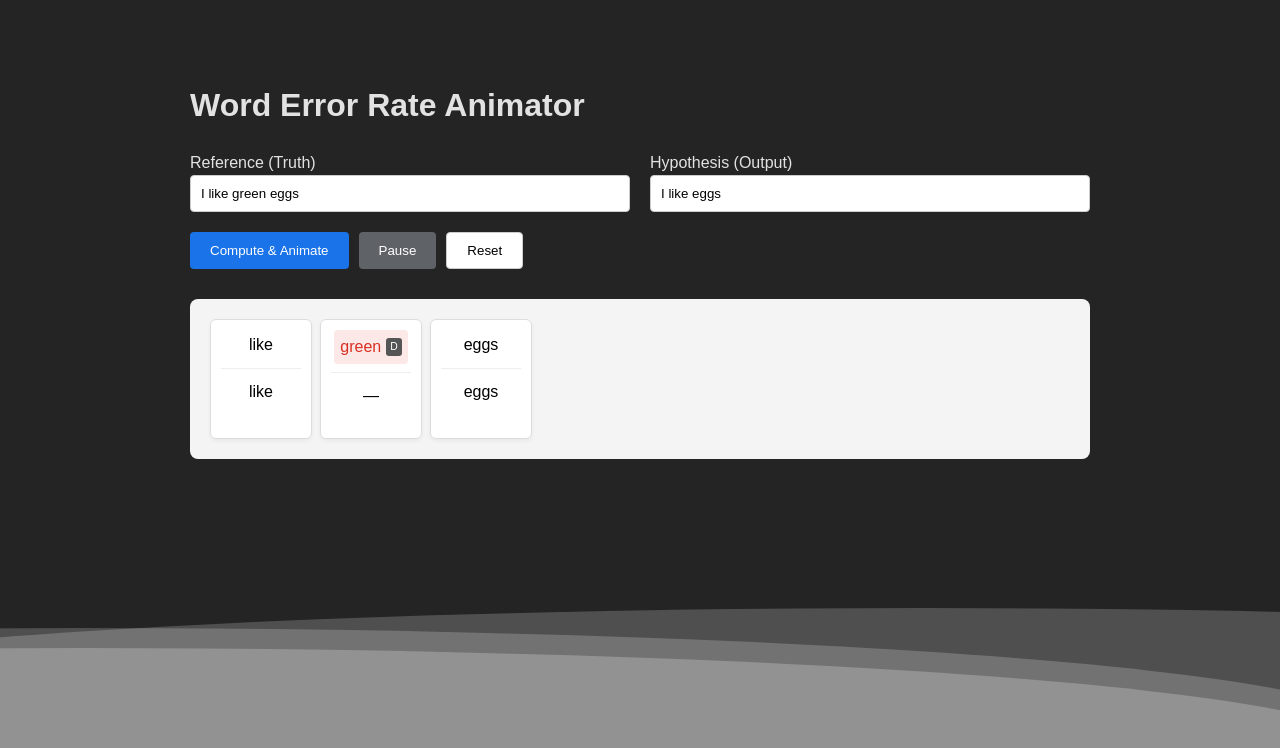
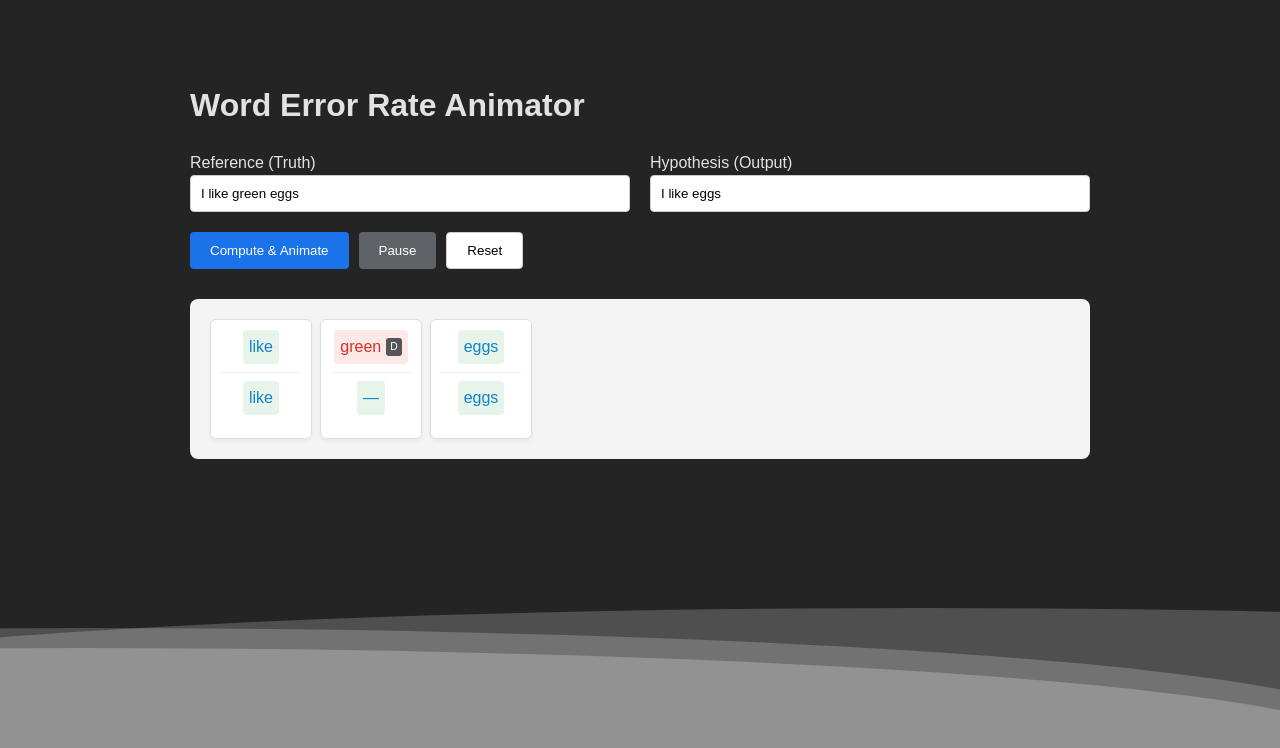
Before and after one commit to afsarzan/WordErrorRate, a React (Vite) app in the folder code/vite-project/: page / in a window 1280 px wide. Both pictures are taken after a click on the button "Compute & Animate". Shown: the top 748 px of the page. Built offline with nearby package versions, Linux system fonts and the light colour scheme.

Commit message:
Chore: Added status for matched box

```diff
--- a/code/vite-project/src/App.tsx
+++ b/code/vite-project/src/App.tsx
@@ -59,14 +59,14 @@ const App = () => {
     setActiveMatrix(dp);
     setCurrentCoord({ i: referenceWords.length, j: hWords.length });
     setIsPaused(false);
-    setIsAnimating(true); // Signal that animation has started
+    setIsAnimating(true);
     setResult(null);
     // Final WER Score
     const editDistance = dp[referenceWords.length][hWords.length];
     setResult((editDistance / referenceWords.length).toFixed(2));
   };
 
-  // --- 2. The Animation Loop (Backtracking) ---
+
   useEffect(() => {
     if (isPaused || !currentCoord || activeMatrix.length === 0) return;
 
@@ -148,12 +148,12 @@ const App = () => {
       <div className="alignment-grid">
         {alignments.map((item, idx) => (
           <div key={idx} className="alignment-column slide-in">
-            <div className={`word ${item.op === 'D' ? 'red' : item.op === 'S' ? 'orange' : ''}`}>
+            <div className={`word ${item.op === 'D' ? 'red badge-box' : item.op === 'S' ? 'orange badge-box' : 'match badge-box'}`}>
               {item.ref} {item.op === 'D' && <span className="badge">D</span>}
               {item.op === 'S' && <span className="badge">S</span>}
             </div>
             <div className="divider"></div>
-            <div className={`word ${item.op === 'I' ? 'add' : item.op === 'S' ? 'orange' : ''}`}>
+            <div className={`word ${item.op === 'I' ? 'add badge-box' : item.op === 'S' ? 'orange badge-box' : 'match badge-box'}`}>
               {item.hyp} {item.op === 'I' && <span className="badge">I</span>}
             </div>
           </div>
@@ -162,7 +162,6 @@ const App = () => {
 
       {result && !isAnimating && (
         <div className="result-card slide-in">
-          <h3>Calculation Complete!</h3>
           <p><strong>Final WER:</strong> {result}</p>
         </div>
       )}
--- a/code/vite-project/src/index.css
+++ b/code/vite-project/src/index.css
@@ -150,21 +150,26 @@ body {
   margin: 8px 0;
 }
 
-/* Status Colors */
-.red { color: #d93025;
+.badge-box {
+    padding: 2px 6px;
+     border-radius: 4px;
+}
+
+.red {
+    color: #d93025;
      background: #fce8e6;
-     padding: 2px 6px;
-     border-radius: 4px;
  }
-.orange { color: #e27200;
+.orange {
+     color: #e27200;
      background: #fff4e5;
-     padding: 2px 6px;
-     border-radius: 4px;
  }
 .add { color: #188038;
      background: #e6f4ea;
-     padding: 2px 6px;
-     border-radius: 4px; }
+}
+
+.match { color: #1383c9;
+     background: #e6f4ea;
+}
 
 .badge {
   font-size: 0.65rem;
```
